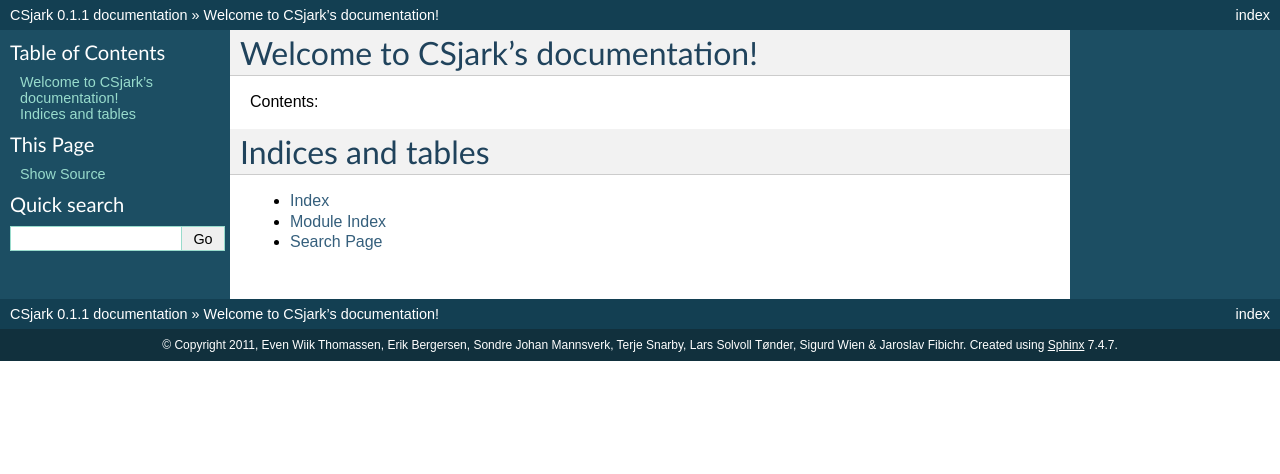
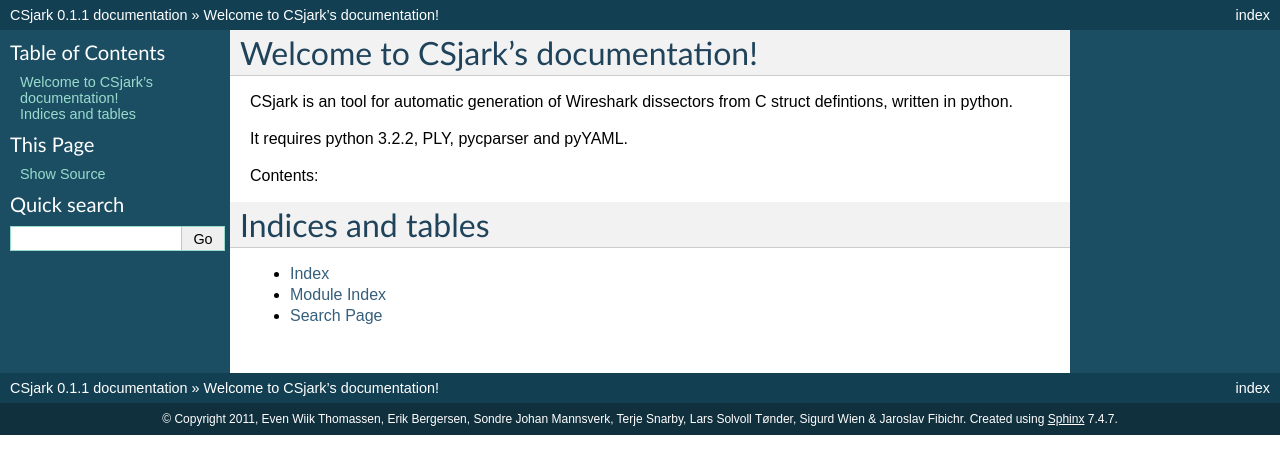
Before and after one commit to eventh/kpro9, a Sphinx documentation site: the page built from CSjark/docs/index.rst, in a window 1280 px wide. Shown: the top 474 px of the page. Built offline with Sphinx 7.4.7, drawn with Linux system fonts in a browser that asks for light colours.

Commit message:
Updated gitignore and added a short description to the docs.

```diff
--- a/CSjark/docs/index.rst
+++ b/CSjark/docs/index.rst
@@ -5,6 +5,11 @@
 
 Welcome to CSjark's documentation!
 ==================================
+
+CSjark is an tool for automatic generation of Wireshark dissectors from
+C struct defintions, written in python.
+
+It requires python 3.2.2, PLY, pycparser and pyYAML.
 
 Contents:
 
```
Also changed, not shown: 1 other file.
